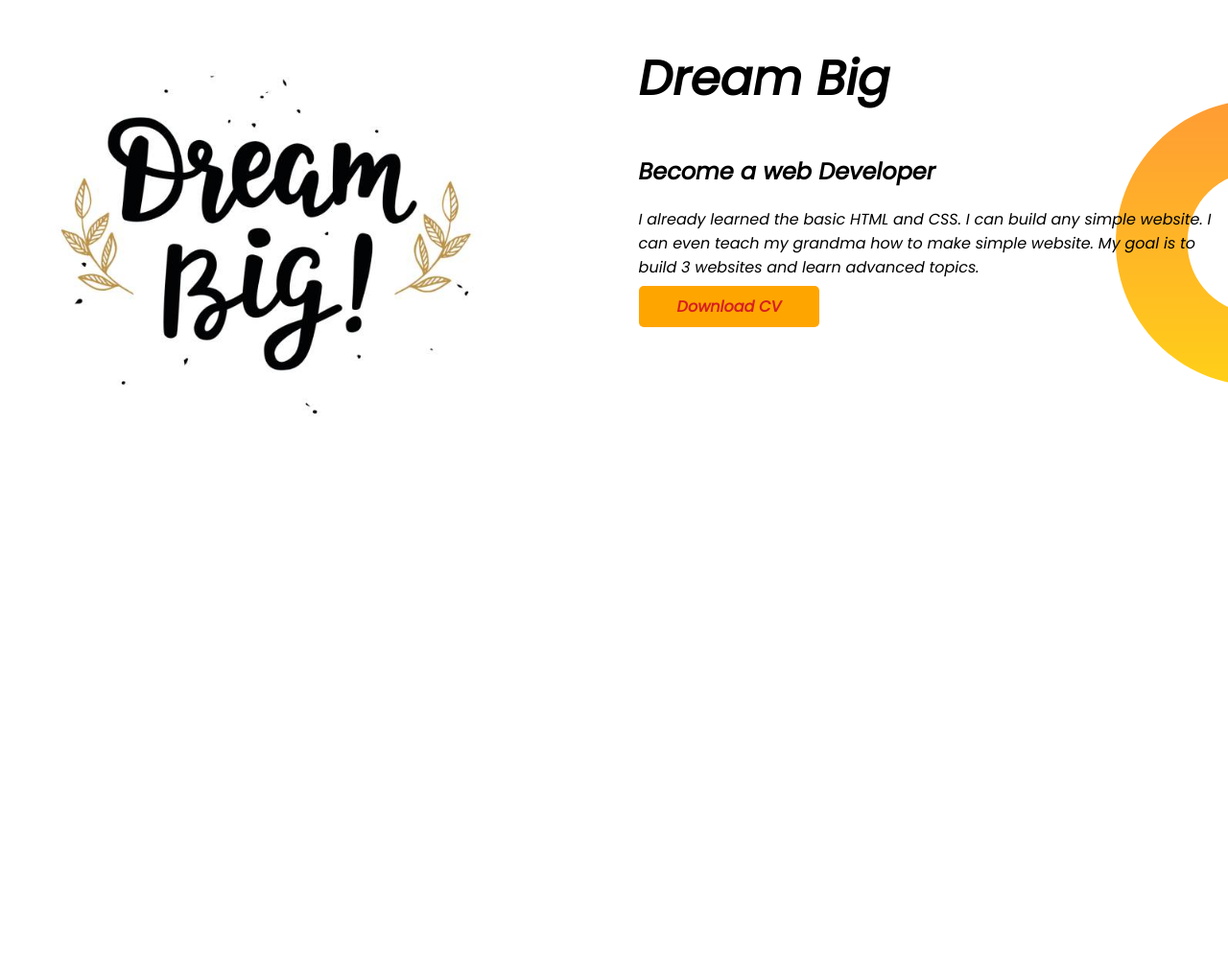
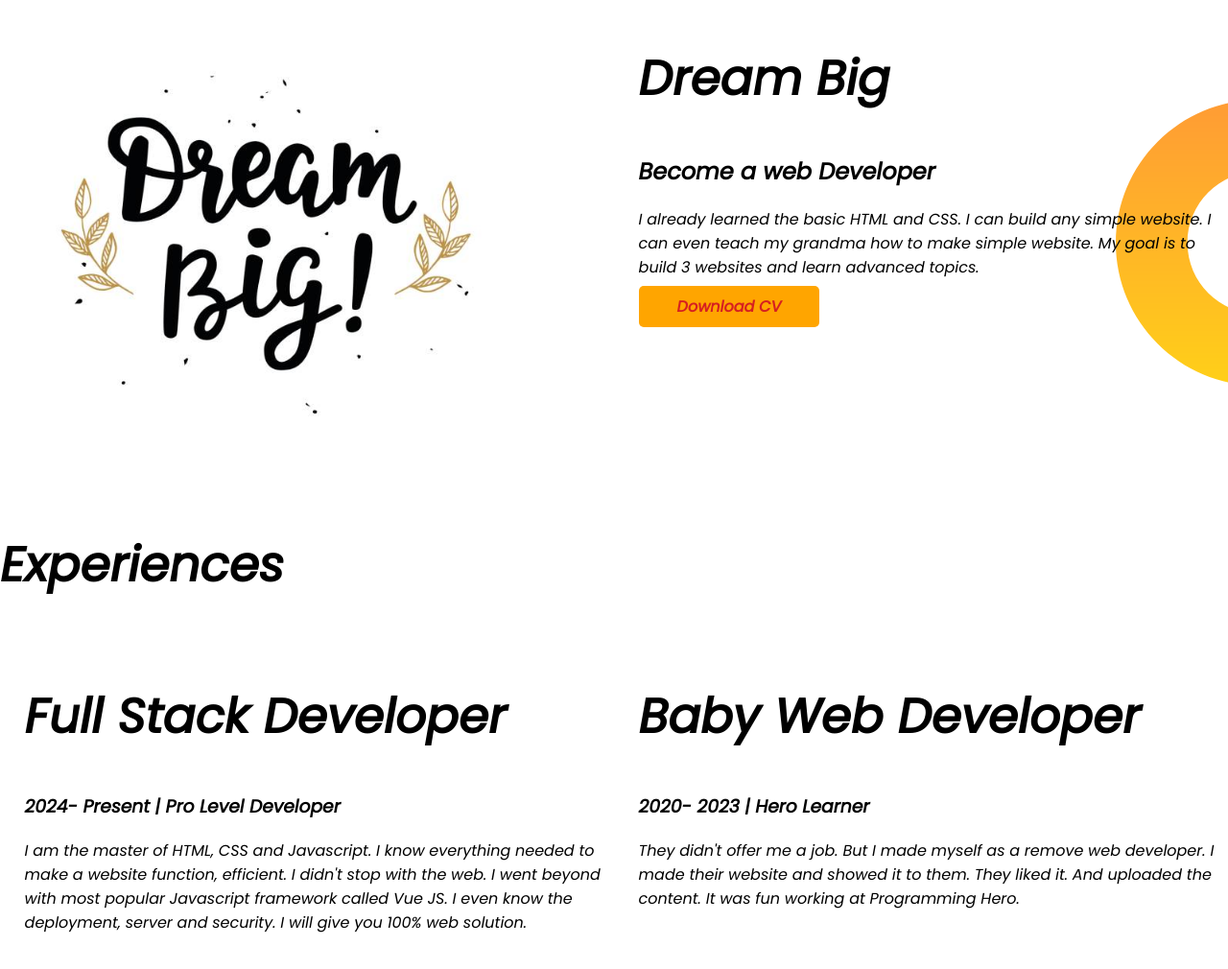
Before and after one commit to PaulJoydeb/developer-portfolio, a plain HTML site: page index.html in a window 1280 px wide. Shown: the part 709-1719 px from the top of the page at 96% size. Before the commit the page ends 1261 px from the top, so only its background shows below. Drawn offline with Linux system fonts and the light colour scheme.

Commit message:
Experiences Added

```diff
--- a/index.html
+++ b/index.html
@@ -20,7 +20,7 @@
 
 <body>
 
-    <section class="top-bannar">
+    <section class="top-bannar flexiable-container">
         <div class="half-width">
             <h1> Welcome To </h1>
             <h1> <span class="orange-color"> Joydeb Anupam </span> World !</h1>
@@ -50,7 +50,7 @@
 
 
 
-    <section class="dream-big">
+    <section class="dream-big flexiable-container">
         <div class="half-width">
 
             <img src="img/dreambig.jpg" alt="">
@@ -78,6 +78,51 @@
     </section>
 
 
+
+    <Section class="experience-area">
+
+
+        <h1>Experiences </h1>
+
+        <div class="flexiable-container">
+
+            <div class="half-width">
+
+                <h1> Full Stack Developer </h1>
+
+                <h3> 2024- Present | Pro Level Developer</h3>
+                <p>
+                    I am the master of HTML, CSS and Javascript. I know everything needed to make a website function,
+                    efficient.
+                    I didn't stop with the web. I went beyond with most popular Javascript framework called Vue JS. I
+                    even
+                    know
+                    the deployment, server and security. I will give you 100% web solution.
+
+
+                </p>
+            </div>
+
+            <div class="half-width">
+
+                <h1> Baby Web Developer</h1>
+                <h3> 2020- 2023 | Hero Learner </h3>
+                <p>
+                    They didn't offer me a job. But I made myself as a remove web developer. I made their website and
+                    showed
+                    it
+                    to them. They liked it. And uploaded the content. It was fun working at Programming Hero.
+                </p>
+
+
+            </div>
+
+
+
+        </div>
+
+    </Section>
+
 </body>
 
 </html>
--- a/style.css
+++ b/style.css
@@ -10,7 +10,7 @@ h1{
 .orange-color{
     color: orange;
 }
-section{
+.flexiable-container{
     display: flex;
     margin-bottom: 50px;
 }
```
